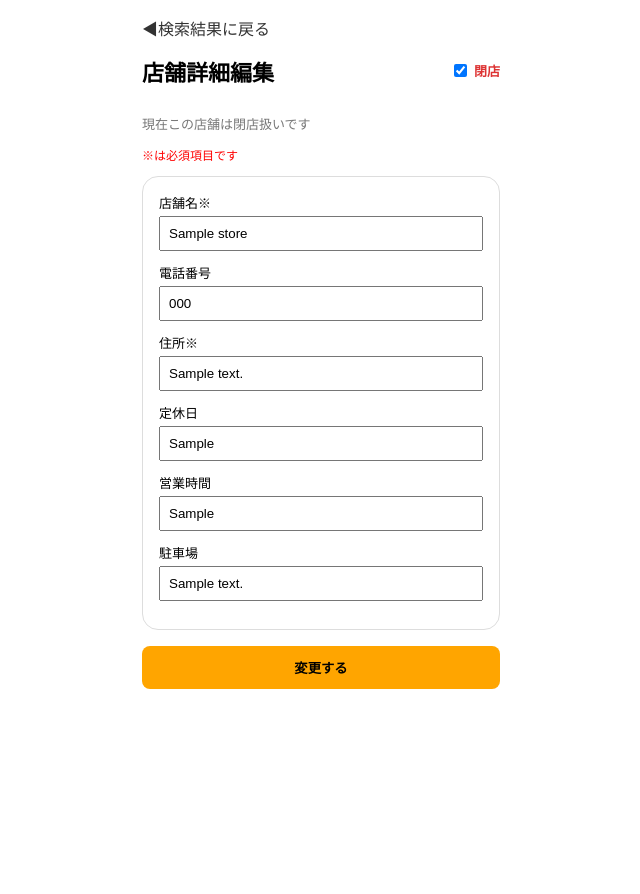
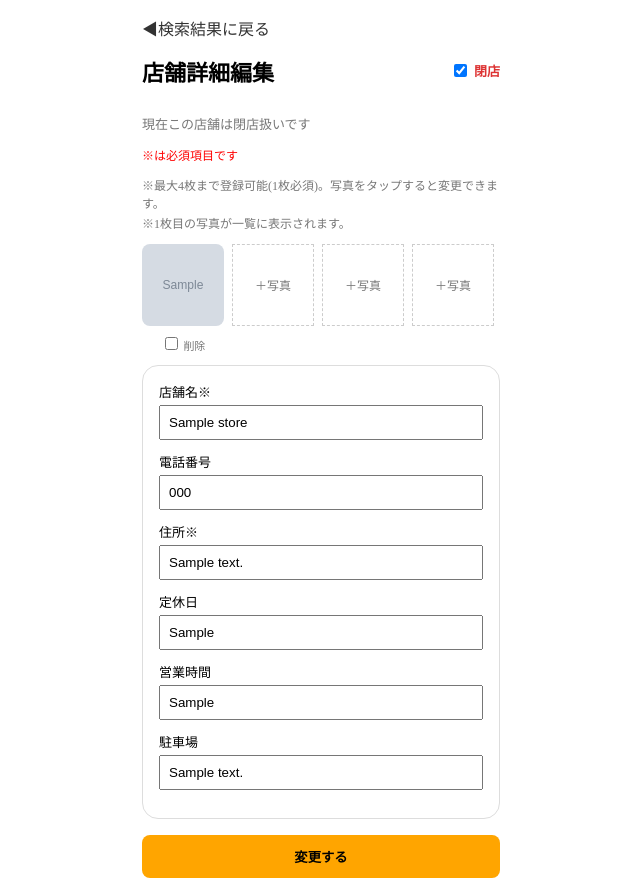
Before and after one commit to asaki-taniguchi/KodoMeal, a Django app: page /store/1/edit/ in a window 1280 px wide. Shown: the whole page, without its empty margins (319-959 px from the left). Before the commit the page ends 689 px from the top, so only its background shows below. Run offline with Django 5.2, Linux system fonts and the light colour scheme; a user stored in the database is signed in; tables that the repository leaves empty hold one stand-in row (values such as "Sample post"); grey boxes marked "Sample" are stand-in pictures.

Commit message:
店舗編集画面で画像を編集できるようにする

```diff
--- a/templates/store_edit.html
+++ b/templates/store_edit.html
@@ -31,6 +31,72 @@
         .required_note {
             color: red;
             font-size: 12px;
+        }
+
+        .image-edit-section {
+            margin: 12px 0;
+        }
+
+        .image-note {
+            font-size: 12px;
+            color: #777;
+            margin: 2px 0;
+        }
+
+        .store-edit-image-list {
+            display: flex;
+            gap: 8px;
+            margin: 12px 0;
+            flex-wrap: nowrap;
+            overflow-x: auto;
+        }
+
+        .store-edit-image-item {
+            width: 82px;
+            display: flex;
+            flex-direction: column;
+            align-items: center;
+            gap: 4px;
+            flex-shrink: 0;
+        }
+
+        .store-edit-image {
+            width: 82px;
+            height: 82px;
+            object-fit: cover;
+            border-radius: 8px;
+        }
+
+        .replace-image-label {
+            display: block;
+            cursor: pointer;
+        }
+
+        .delete-image-label {
+            font-size: 11px;
+            color: #777;
+        }
+
+        .delete-image-label input {
+            width: auto;
+        }
+
+        .store-edit-add-image-box {
+            width: 82px;
+            height: 82px;
+            border: 1px dashed #ccc;
+            display: flex;
+            align-items: center;
+            justify-content: center;
+            font-size: 12px;
+            color: #777;
+            box-sizing: border-box;
+            cursor: pointer;
+            flex-shrink: 0;
+        }
+
+        .store-edit-add-image-box input {
+            width: auto;
         }
 
         .form-section {
@@ -192,8 +258,38 @@
         <p class="error-message">{{ error_message }}</p>
     {% endif %}
 
-    <form method="post">
+    <form method="post" enctype="multipart/form-data">
         {% csrf_token %}
+
+        <div class="image-edit-section">
+            <p class="image-note">※最大4枚まで登録可能(1枚必須)。写真をタップすると変更できます。</p>
+            <p class="image-note">※1枚目の写真が一覧に表示されます。</p>
+
+            <div class="store-edit-image-list">
+                {% for image in store_images %}
+                    <div class="store-edit-image-item">
+                        <label class="replace-image-label">
+                            <img src="{{ image.image.url }}" alt="店舗画像" class="store-edit-image">
+                            <input type="file" name="replace_image_{{ image.id }}" accept="image/*" hidden>
+                        </label>
+
+                        <label class="delete-image-label">
+                            <input type="checkbox" name="delete_images" value="{{ image.id }}">
+                            削除
+                        </label>
+                    </div>
+                {% endfor %}
+
+                {% for empty_slot in empty_slots %}
+                    <label class="store-edit-add-image-box">
+                        <input type="file" name="add_images" accept="image/*" hidden>
+                        ＋写真
+                    </label>
+                {% endfor %}
+            </div>
+        </div>
+
+
 
         <div class="form-section">
             <div class="form-group">
```
